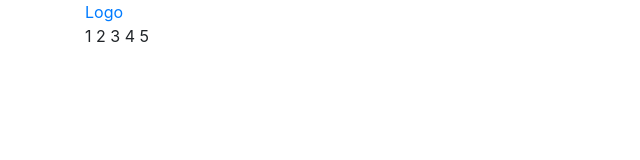
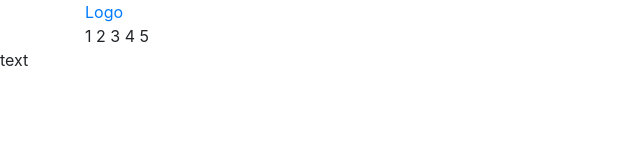
Before and after one commit to Igora229/lesson11, a website: page index.html in a window 1280 px wide. Shown: the full height of the page, 0-640 px from the left. Drawn offline with nearby package versions, Linux system fonts and the light colour scheme.

Commit message:
add text

```diff
--- a/index.html
+++ b/index.html
@@ -21,5 +21,6 @@
         <tr class="td">4</tr>
         <tr class="td">5</tr>
     </div>
+    <p>text<p>
 </body>
 </html>
```
